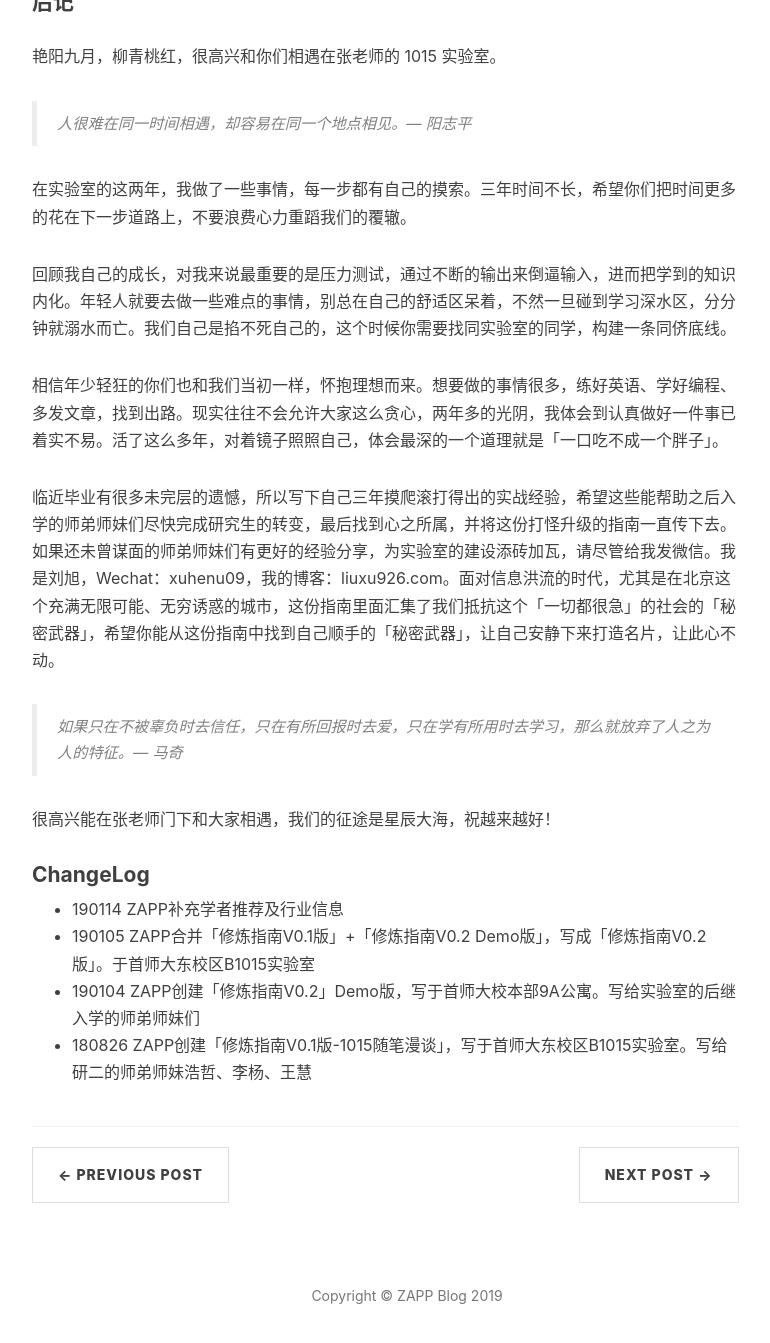
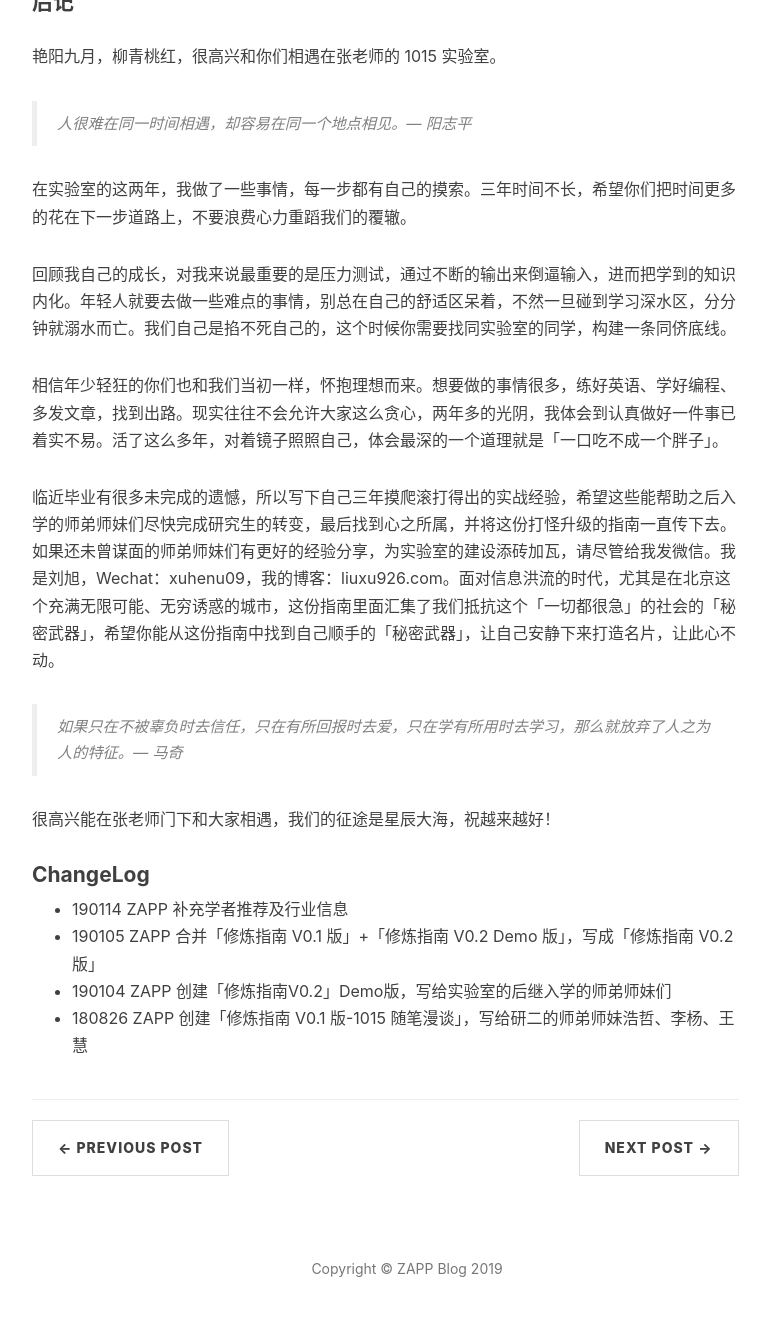
Before and after one commit to zapp926/blog, a Jekyll site: the page built from _posts/2019-01-06-1015-manual.md, in a window 1280 px wide and 1400 px high, scrolled down 6539 px. Shown: the top 1343 px of the window, without its empty margins (233-1003 px from the left). Built offline with Jekyll 4.4.1, drawn with Linux system fonts in a browser that asks for light colours; nearby versions of some CDN libraries; comment, search, counter and statistics services are not loaded; some of the changed text lies outside the part shown.

Commit message:
change blog

```diff
--- a/_posts/2019-01-06-1015-manual.md
+++ b/_posts/2019-01-06-1015-manual.md
@@ -109,7 +109,7 @@ tags:
     - 如果出现无法发 trigger 的情况？请检查设备的端口号和你软件设置的端口号是否一致。同时Neuro Scan 数据线需要插在主机蓝色的 2.0 接口上，插在 3.0 的接口会无法识别。
     - Scan 通讯的 128 针端口其中有个针有些弯了，正常情况下，别去动那些借口。有问题的话，那个地方一定要小心拔插。
     - 脑电帽用了两年多了，变形的比较厉害，洗完帽子之后一定要把帽子在头模上罩好，下巴的那个绷带扣上，能部分防止变形。同时实验一结束，放大器及时关闭，减少损耗。
-    - 这几台主机大家共用的，经常感染病毒。使用之前自己的U盘先杀毒，重要文件备份。定期更新杀毒软件，给实验室的电脑杀毒。
+    - 这几台主机大家共用的，经常感染病毒。使用之前自己的 U 盘先杀毒，重要文件备份。定期更新杀毒软件，给实验室的电脑杀毒。
     - 脑电设备有问题，可以联系飞宇星的技术部解决，电话：010-88464497。或者直接找他们的工程师，陈园：18519187316。
     - Tobii 眼动仪如果今后你们需要使用的话，出现问题可以找马俊工程师。QQ：1442490109。电话：18051116358。眼动仪需要注意的点是显示器需要使用 HDMI 的借口，别用 VGA 的。
     - 冰箱旁边工位上的纸箱子中有各种接线，需要找转接线的话，去那里面找。
@@ -168,14 +168,14 @@ tags:
 
 相信年少轻狂的你们也和我们当初一样，怀抱理想而来。想要做的事情很多，练好英语、学好编程、多发文章，找到出路。现实往往不会允许大家这么贪心，两年多的光阴，我体会到认真做好一件事已着实不易。活了这么多年，对着镜子照照自己，体会最深的一个道理就是「一口吃不成一个胖子」。
 
-临近毕业有很多未完层的遗憾，所以写下自己三年摸爬滚打得出的实战经验，希望这些能帮助之后入学的师弟师妹们尽快完成研究生的转变，最后找到心之所属，并将这份打怪升级的指南一直传下去。如果还未曾谋面的师弟师妹们有更好的经验分享，为实验室的建设添砖加瓦，请尽管给我发微信。我是刘旭，Wechat：xuhenu09，我的博客：liuxu926.com。面对信息洪流的时代，尤其是在北京这个充满无限可能、无穷诱惑的城市，这份指南里面汇集了我们抵抗这个「一切都很急」的社会的「秘密武器」，希望你能从这份指南中找到自己顺手的「秘密武器」，让自己安静下来打造名片，让此心不动。
+临近毕业有很多未完成的遗憾，所以写下自己三年摸爬滚打得出的实战经验，希望这些能帮助之后入学的师弟师妹们尽快完成研究生的转变，最后找到心之所属，并将这份打怪升级的指南一直传下去。如果还未曾谋面的师弟师妹们有更好的经验分享，为实验室的建设添砖加瓦，请尽管给我发微信。我是刘旭，Wechat：xuhenu09，我的博客：liuxu926.com。面对信息洪流的时代，尤其是在北京这个充满无限可能、无穷诱惑的城市，这份指南里面汇集了我们抵抗这个「一切都很急」的社会的「秘密武器」，希望你能从这份指南中找到自己顺手的「秘密武器」，让自己安静下来打造名片，让此心不动。
 
 > 如果只在不被辜负时去信任，只在有所回报时去爱，只在学有所用时去学习，那么就放弃了人之为人的特征。— 马奇
 
 很高兴能在张老师门下和大家相遇，我们的征途是星辰大海，祝越来越好！
 
 #### ChangeLog
-* 190114 ZAPP补充学者推荐及行业信息
-* 190105 ZAPP合并「修炼指南V0.1版」+「修炼指南V0.2 Demo版」，写成「修炼指南V0.2版」。于首师大东校区B1015实验室
-* 190104 ZAPP创建「修炼指南V0.2」Demo版，写于首师大校本部9A公寓。写给实验室的后继入学的师弟师妹们
-* 180826 ZAPP创建「修炼指南V0.1版-1015随笔漫谈」，写于首师大东校区B1015实验室。写给研二的师弟师妹浩哲、李杨、王慧
+* 190114 ZAPP 补充学者推荐及行业信息
+* 190105 ZAPP 合并「修炼指南 V0.1 版」+「修炼指南 V0.2 Demo 版」，写成「修炼指南 V0.2版」
+* 190104 ZAPP 创建「修炼指南V0.2」Demo版，写给实验室的后继入学的师弟师妹们
+* 180826 ZAPP 创建「修炼指南 V0.1 版-1015 随笔漫谈」，写给研二的师弟师妹浩哲、李杨、王慧
```
Also changed, not shown: other parts of _posts/2019-01-06-1015-manual.md (+1 -1 lines).
